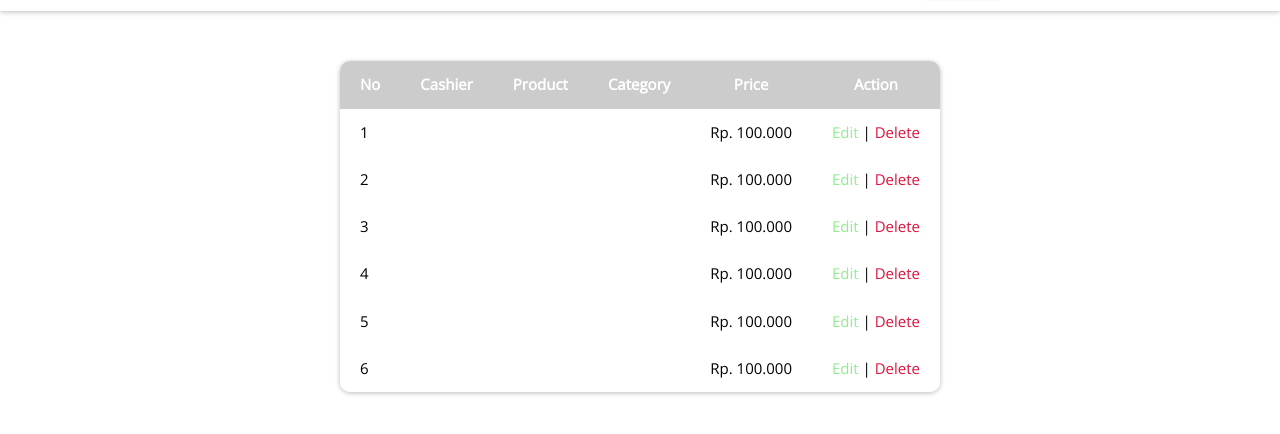
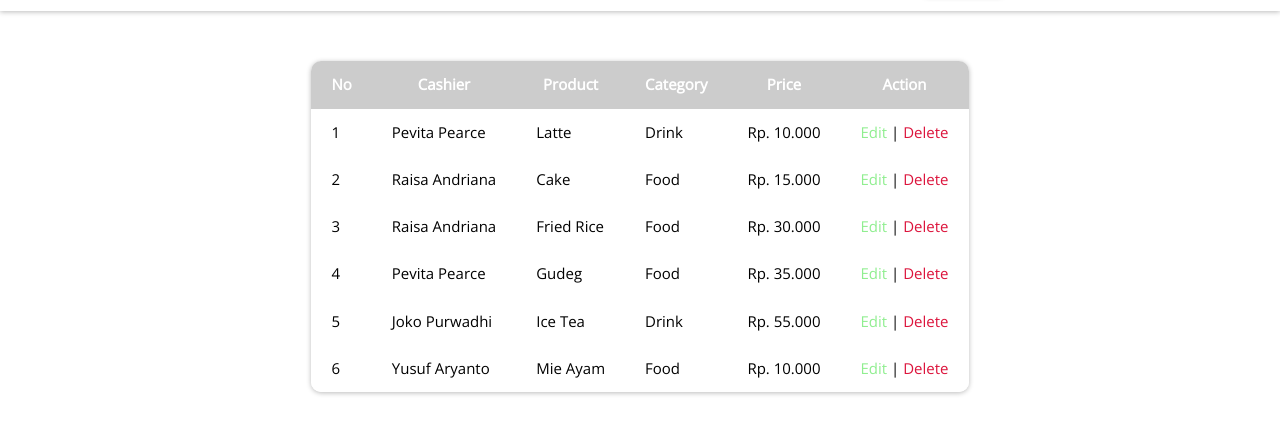
Before and after one commit to reyusfa/arkademy, a plain HTML site: page project/mockup.html in a window 1280 px wide. Shown: the part 52-486 px from the top of the page. Drawn offline with nearby package versions, Linux system fonts and the light colour scheme; a script that the page names is missing.

Commit message:
update mockup project

```diff
--- a/project/mockup.html
+++ b/project/mockup.html
@@ -33,10 +33,10 @@
         </tr>
         <tr>
           <td>1</td>
-          <td></td>
-          <td></td>
-          <td></td>
-          <td>Rp. 100.000</td>
+          <td>Pevita Pearce</td>
+          <td>Latte</td>
+          <td>Drink</td>
+          <td>Rp. 10.000</td>
           <td>
             <a href="" class="edit">Edit</a>
             <span> | </span>
@@ -45,10 +45,10 @@
         </tr>
         <tr>
           <td>2</td>
-          <td></td>
-          <td></td>
-          <td></td>
-          <td>Rp. 100.000</td>
+          <td>Raisa Andriana</td>
+          <td>Cake</td>
+          <td>Food</td>
+          <td>Rp. 15.000</td>
           <td>
             <a href="" class="edit">Edit</a>
             <span> | </span>
@@ -57,10 +57,10 @@
         </tr>
         <tr>
           <td>3</td>
-          <td></td>
-          <td></td>
-          <td></td>
-          <td>Rp. 100.000</td>
+          <td>Raisa Andriana</td>
+          <td>Fried Rice</td>
+          <td>Food</td>
+          <td>Rp. 30.000</td>
           <td>
             <a href="" class="edit">Edit</a>
             <span> | </span>
@@ -69,10 +69,10 @@
         </tr>
         <tr>
           <td>4</td>
-          <td></td>
-          <td></td>
-          <td></td>
-          <td>Rp. 100.000</td>
+          <td>Pevita Pearce</td>
+          <td>Gudeg</td>
+          <td>Food</td>
+          <td>Rp. 35.000</td>
           <td>
             <a href="" class="edit">Edit</a>
             <span> | </span>
@@ -81,10 +81,10 @@
         </tr>
         <tr>
           <td>5</td>
-          <td></td>
-          <td></td>
-          <td></td>
-          <td>Rp. 100.000</td>
+          <td>Joko Purwadhi</td>
+          <td>Ice Tea</td>
+          <td>Drink</td>
+          <td>Rp. 55.000</td>
           <td>
             <a href="" class="edit">Edit</a>
             <span> | </span>
@@ -93,10 +93,10 @@
         </tr>
         <tr>
           <td>6</td>
-          <td></td>
-          <td></td>
-          <td></td>
-          <td>Rp. 100.000</td>
+          <td>Yusuf Aryanto</td>
+          <td>Mie Ayam</td>
+          <td>Food</td>
+          <td>Rp. 10.000</td>
           <td>
             <a href="" class="edit">Edit</a>
             <span> | </span>
```
